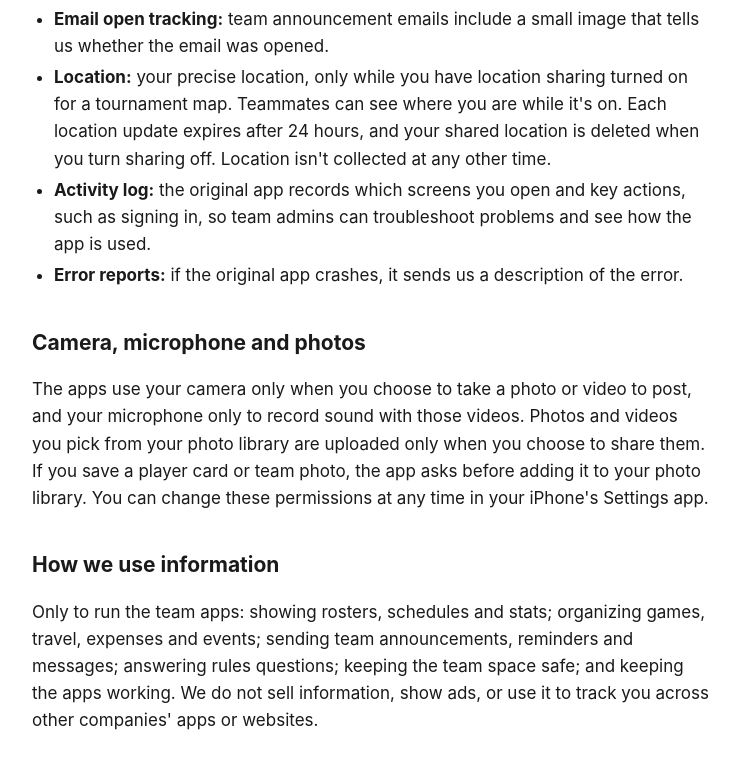
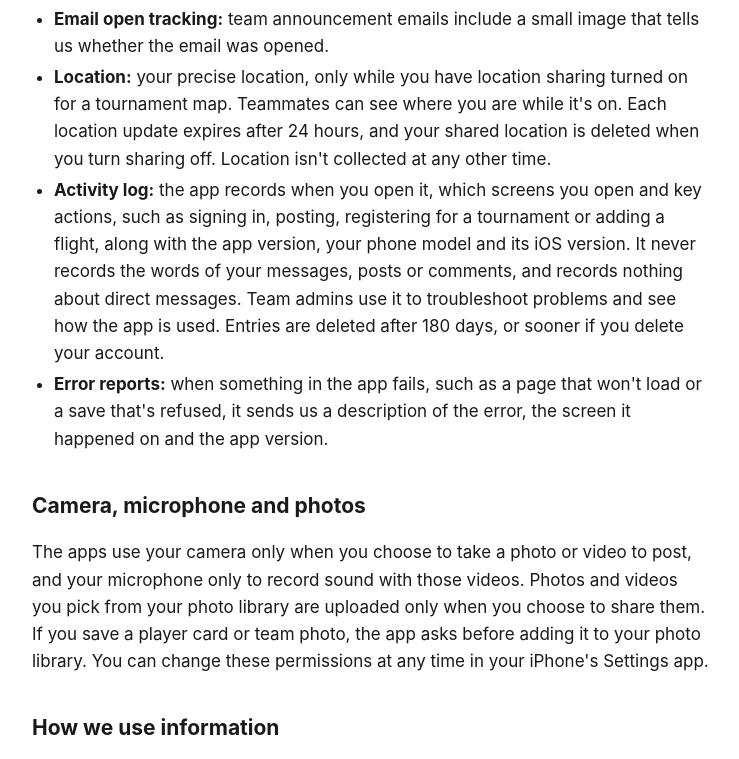
Before and after one commit to brian-desmond-wilson/gcq-site, a plain HTML site: page privacy/index.html in a window 1280 px wide. Shown: the part 1642-2401 px from the top of the page, without its empty margins (268-1007 px from the left). Drawn offline with Linux system fonts and the light colour scheme.

Commit message:
Privacy: the new app's activity log and error reports
Co-Authored-By: Claude Opus 5.5 <noreply@anthropic.com>

```diff
--- a/privacy/index.html
+++ b/privacy/index.html
@@ -16,7 +16,7 @@
   </div></header>
   <main><div class="wrap">
     <h1>Privacy Policy</h1>
-    <p class="updated">Last updated October 29, 2026</p>
+    <p class="updated">Last updated November 13, 2026</p>
 
     <p>This policy covers the Gym Class Queeroes iPhone apps (our "apps"), run by the Gym Class Queeroes kickball team ("we", "us"). That's the current Gym Class Queeroes app and the original app some members still use. The apps are a private space for team members, captains, substitutes and their invited guests. You can only join with an invitation from the team.</p>
 
@@ -43,8 +43,8 @@
       <li><strong>Alert delivery:</strong> for each push notification, which of your devices it was sent to, whether Apple or Expo accepted it (and why not, if it failed), whether you had that kind of alert turned off or the conversation muted, and when you opened it or read it in the app. Only team admins can see this, never the words of chats they aren't in. It's deleted after 12 months, or sooner if you delete your account.</li>
       <li><strong>Email open tracking:</strong> team announcement emails include a small image that tells us whether the email was opened.</li>
       <li><strong>Location:</strong> your precise location, only while you have location sharing turned on for a tournament map. Teammates can see where you are while it's on. Each location update expires after 24 hours, and your shared location is deleted when you turn sharing off. Location isn't collected at any other time.</li>
-      <li><strong>Activity log:</strong> the original app records which screens you open and key actions, such as signing in, so team admins can troubleshoot problems and see how the app is used.</li>
-      <li><strong>Error reports:</strong> if the original app crashes, it sends us a description of the error.</li>
+      <li><strong>Activity log:</strong> the app records when you open it, which screens you open and key actions, such as signing in, posting, registering for a tournament or adding a flight, along with the app version, your phone model and its iOS version. It never records the words of your messages, posts or comments, and records nothing about direct messages. Team admins use it to troubleshoot problems and see how the app is used. Entries are deleted after 180 days, or sooner if you delete your account.</li>
+      <li><strong>Error reports:</strong> when something in the app fails, such as a page that won't load or a save that's refused, it sends us a description of the error, the screen it happened on and the app version.</li>
     </ul>
 
     <h2>Camera, microphone and photos</h2>
```
